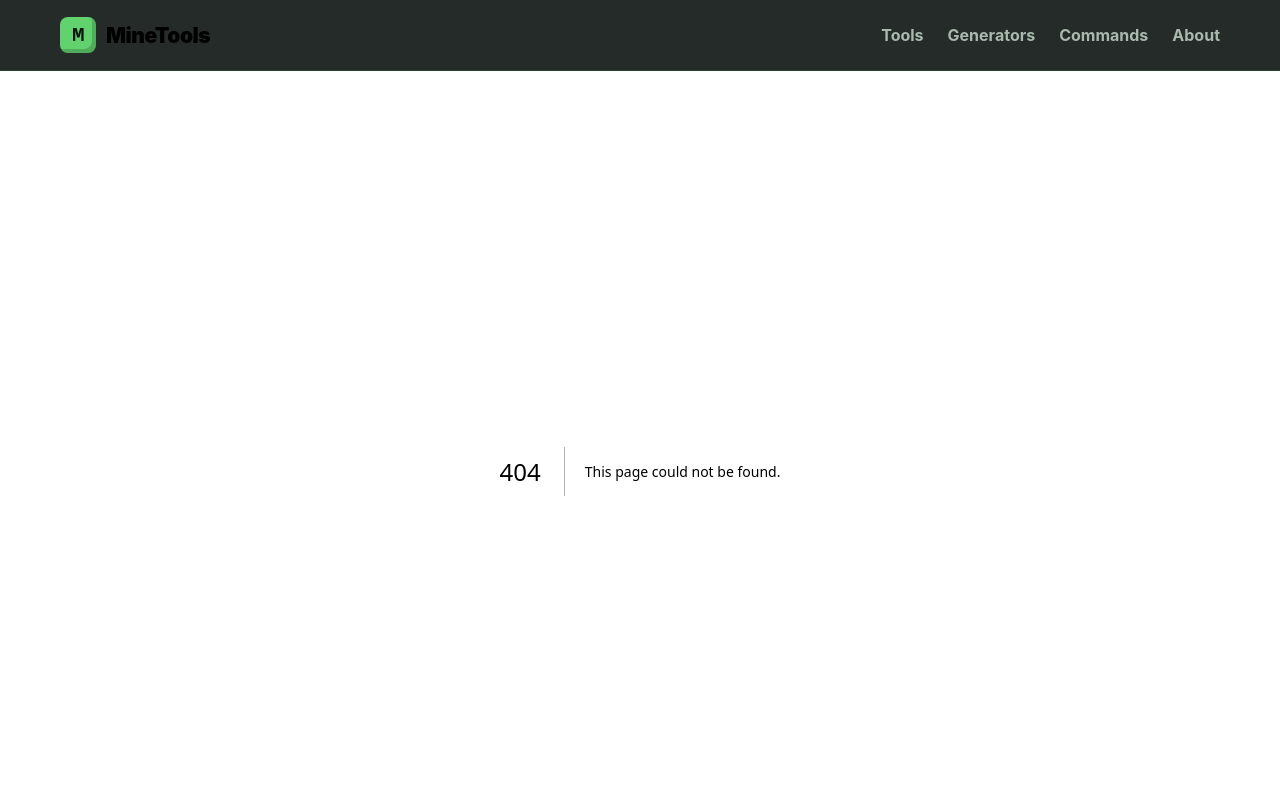
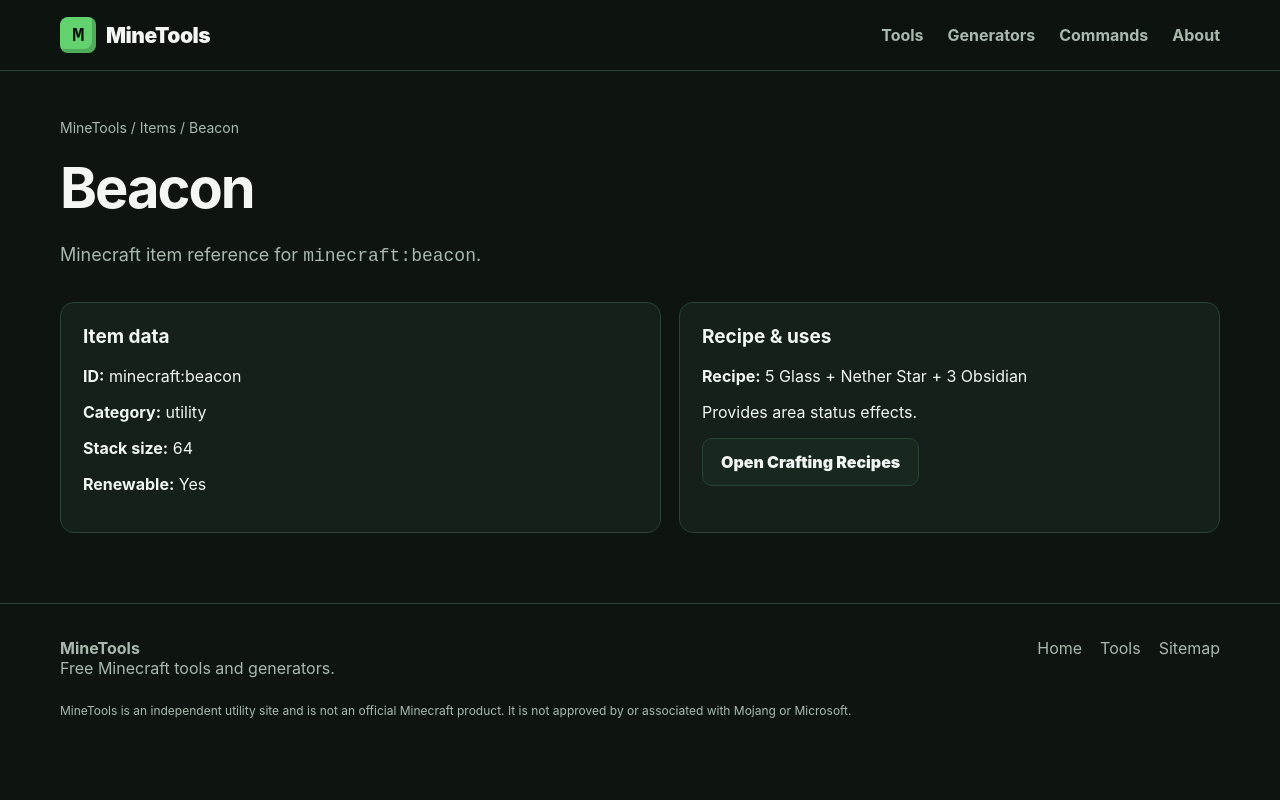
Before and after one commit to phanluanvt/minetools, a Next.js app: page /items/beacon in a window 1280 px wide. Before the commit this address had no page. Shown: the top 800 px of the page. Built offline with nearby package versions, Linux system fonts and the light colour scheme.

Commit message:
Add advanced tools and SEO reference database

```diff
--- /dev/null
+++ b/app/items/[slug]/page.js
@@ -0,0 +1,4 @@
+import {notFound} from "next/navigation";import {items} from "../../../data/reference";
+export function generateStaticParams(){return items.map(x=>({slug:x.id}))}
+export function generateMetadata({params}){const x=items.find(i=>i.id===params.slug);return x?{title:x.name+" – Minecraft Item",description:"Minecraft "+x.name+" item ID, stack size, recipe and uses."}:{}}
+export default function Page({params}){const x=items.find(i=>i.id===params.slug);if(!x)notFound();return <main className="toolPage"><div className="wrap"><div className="crumb"><a href="/">MineTools</a> / <a href="/items">Items</a> / {x.name}</div><div className="toolIntro"><h1>{x.name}</h1><p>Minecraft item reference for <code>minecraft:{x.id}</code>.</p></div><div className="workspace"><section className="panel"><h2>Item data</h2><p><strong>ID:</strong> minecraft:{x.id}</p><p><strong>Category:</strong> {x.cat}</p><p><strong>Stack size:</strong> {x.stack}</p><p><strong>Renewable:</strong> {x.renewable?"Yes":"No"}</p></section><section className="panel"><h2>Recipe & uses</h2><p><strong>Recipe:</strong> {x.recipe}</p><p>{x.uses}</p><a className="button" href="/crafting">Open Crafting Recipes</a></section></div></div></main>}
```
